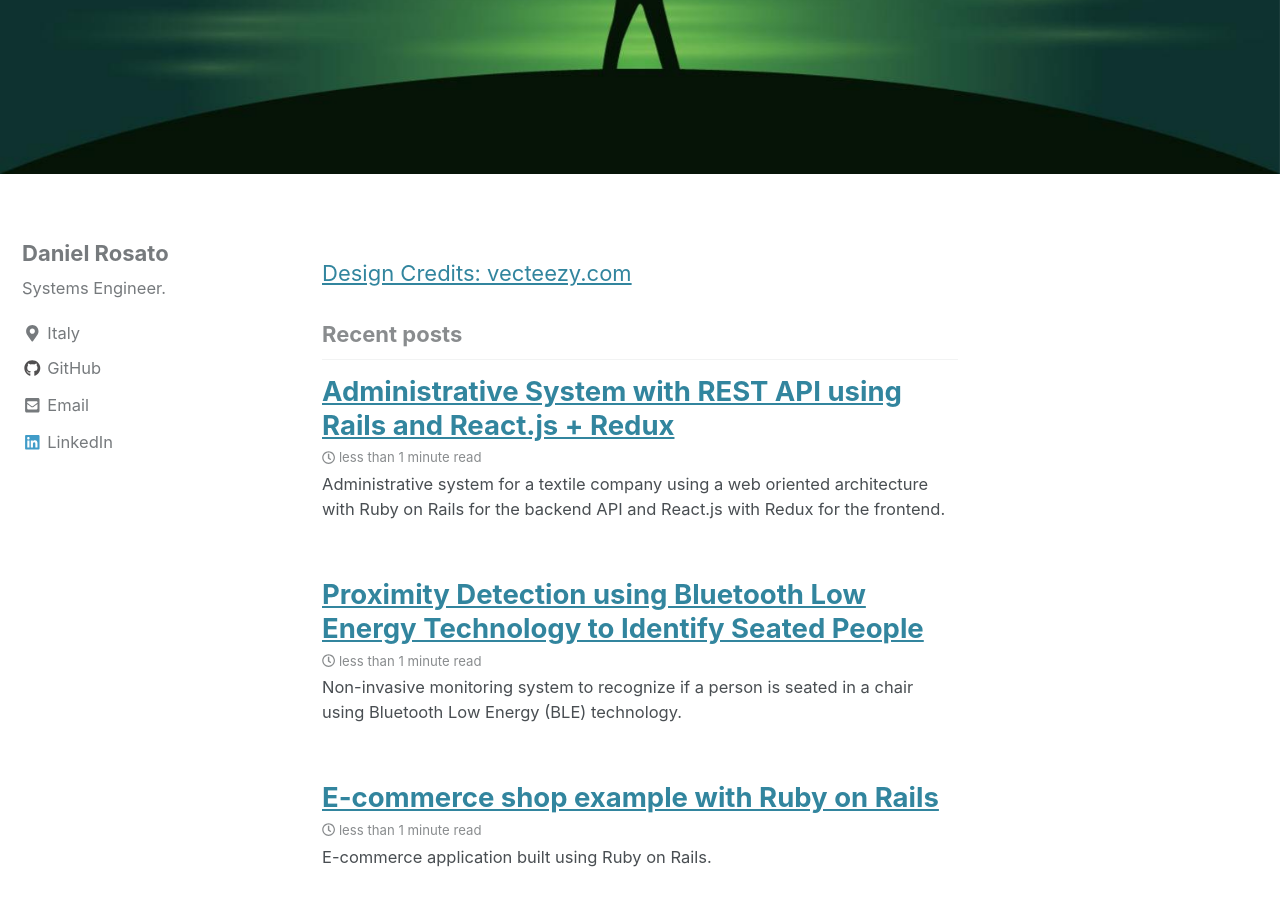
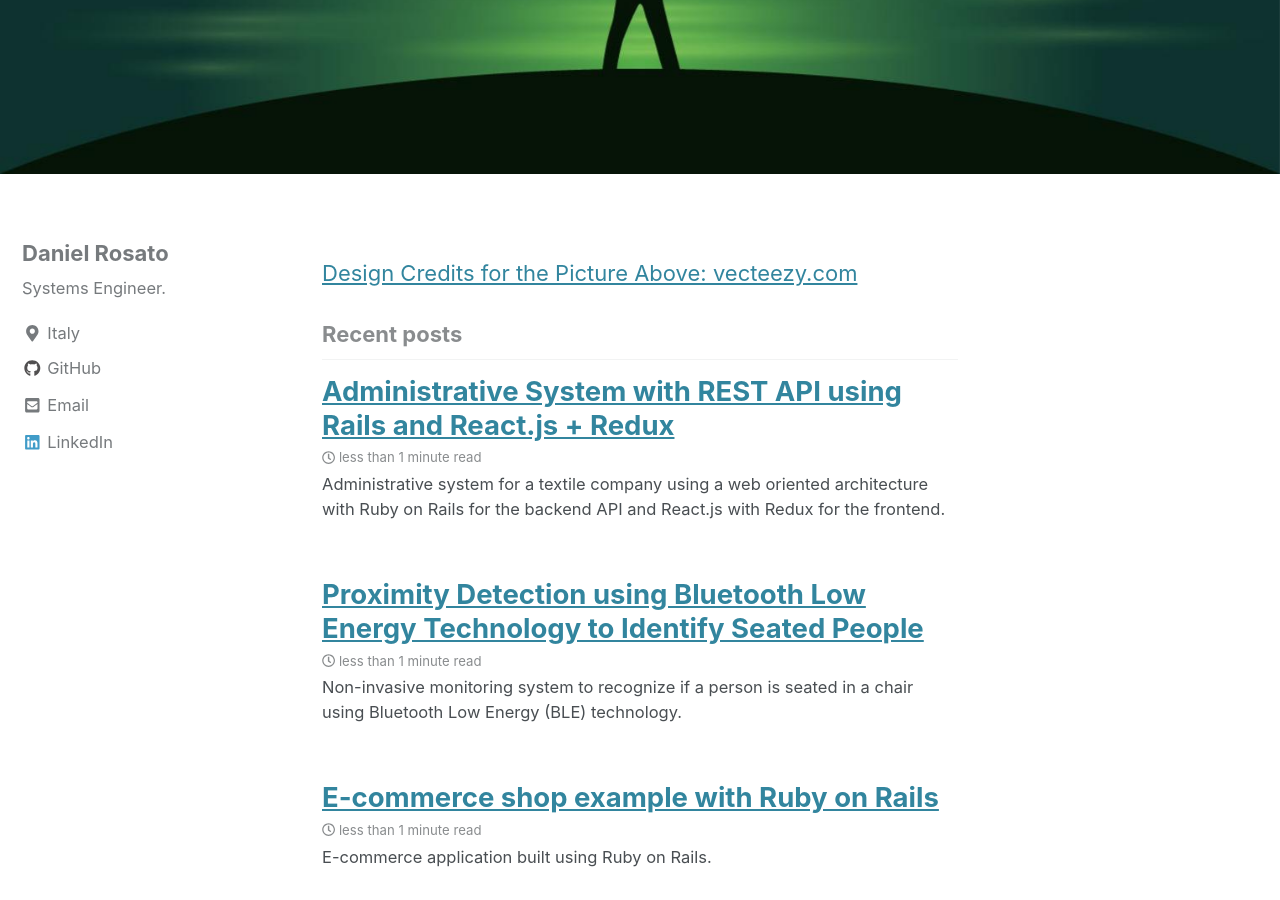
Before and after one commit to danielRM88/danielRM88.github.io, a Jekyll site: the page built from index.html, in a window 1280 px wide and 900 px high, scrolled down 738 px. Built offline with Jekyll 4.4.1, drawn with Linux system fonts in a browser that asks for light colours; cached includes are drawn as plain includes; nearby versions of some CDN libraries; the list of posts is cut into pages by our own code.

```diff
--- a/index.html
+++ b/index.html
@@ -5,4 +5,4 @@
   image: "/images/about.jpg"
 ---
 
-<a rel="nofollow" target="_blank" href="https://www.vecteezy.com">Design Credits: vecteezy.com</a>
+<a rel="nofollow" target="_blank" href="https://www.vecteezy.com">Design Credits for the Picture Above: vecteezy.com</a>
```
